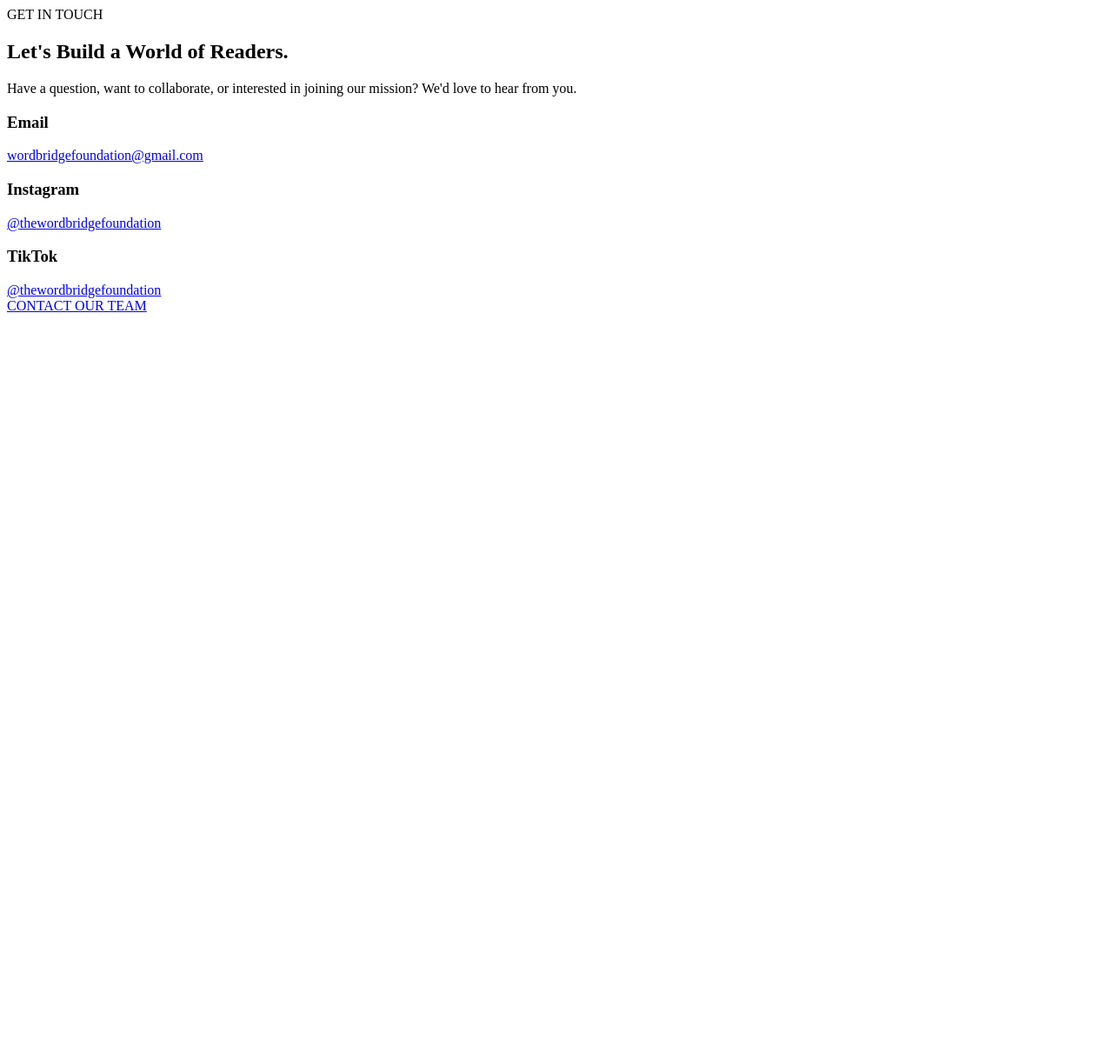
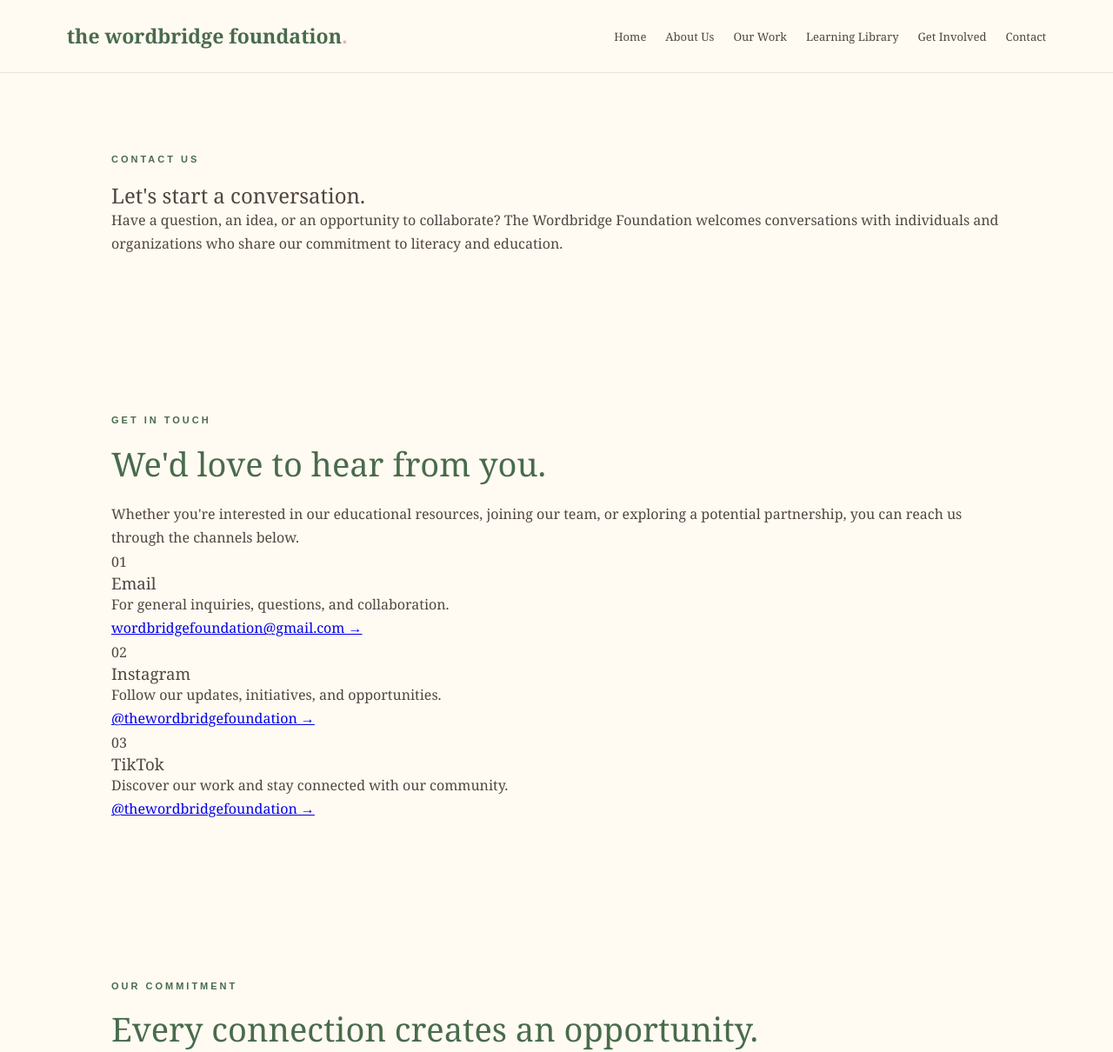
Before and after one commit to wordbridgefoundation-bot/wordbridge-foundation, a plain HTML site: page contact.html in a window 1280 px wide. Shown: the top 1210 px of the page at 87% size. Before the commit the page ends 800 px from the top, so only its background shows below. Drawn offline with Linux system fonts and the light colour scheme.

Commit message:
Update contact.html

```diff
--- a/contact.html
+++ b/contact.html
@@ -1,43 +1,146 @@
 
-<section class="contact-section" id="contact">
-  <div class="contact-container">
-    <p class="section-label">GET IN TOUCH</p>
+<!DOCTYPE html>
+<html lang="en">
+<head>
+    <meta charset="UTF-8">
+    <meta name="viewport" content="width=device-width, initial-scale=1.0">
 
-    <h2>Let's Build a World of Readers.</h2>
+    <title>Contact | The Wordbridge Foundation</title>
 
-    <p>
-      Have a question, want to collaborate, or interested
-      in joining our mission? We'd love to hear from you.
-    </p>
+    <meta name="description" content="Get in touch with The Wordbridge Foundation about educational initiatives, partnerships, and opportunities to collaborate.">
 
-    <div class="contact-details">
-      <div>
-        <h3>Email</h3>
-        <a href="mailto:wordbridgefoundation@gmail.com">
-          wordbridgefoundation@gmail.com
+    <link rel="stylesheet" href="css/style.css">
+</head>
+
+<body>
+
+<header>
+    <nav class="navbar">
+        <a href="index.html" class="logo">
+            the wordbridge foundation<span>.</span>
         </a>
-      </div>
 
-      <div>
-        <h3>Instagram</h3>
-        <a href="https://instagram.com/thewordbridgefoundation"
-           target="_blank">
-          @thewordbridgefoundation
+        <div class="nav-links">
+            <a href="index.html">Home</a>
+            <a href="about.html">About Us</a>
+            <a href="work.html">Our Work</a>
+            <a href="library.html">Learning Library</a>
+            <a href="get-involved.html">Get Involved</a>
+            <a href="contact.html">Contact</a>
+        </div>
+    </nav>
+</header>
+
+<main>
+
+    <section class="contact-hero">
+        <p class="eyebrow">CONTACT US</p>
+
+        <h1>Let's start a conversation.</h1>
+
+        <p>
+            Have a question, an idea, or an opportunity to collaborate?
+            The Wordbridge Foundation welcomes conversations with
+            individuals and organizations who share our commitment
+            to literacy and education.
+        </p>
+    </section>
+
+    <section class="contact-section">
+
+        <div class="contact-intro">
+            <p class="eyebrow">GET IN TOUCH</p>
+
+            <h2>We'd love to hear from you.</h2>
+
+            <p>
+                Whether you're interested in our educational resources,
+                joining our team, or exploring a potential partnership,
+                you can reach us through the channels below.
+            </p>
+        </div>
+
+        <div class="contact-grid">
+
+            <article class="contact-card">
+                <span>01</span>
+                <h3>Email</h3>
+                <p>
+                    For general inquiries, questions, and collaboration.
+                </p>
+                <a href="mailto:wordbridgefoundation@gmail.com">
+                    wordbridgefoundation@gmail.com →
+                </a>
+            </article>
+
+            <article class="contact-card">
+                <span>02</span>
+                <h3>Instagram</h3>
+                <p>
+                    Follow our updates, initiatives, and opportunities.
+                </p>
+                <a href="https://instagram.com/thewordbridgefoundation"
+                   target="_blank" rel="noopener noreferrer">
+                    @thewordbridgefoundation →
+                </a>
+            </article>
+
+            <article class="contact-card">
+                <span>03</span>
+                <h3>TikTok</h3>
+                <p>
+                    Discover our work and stay connected with our community.
+                </p>
+                <a href="https://www.tiktok.com/@thewordbridgefoundation"
+                   target="_blank" rel="noopener noreferrer">
+                    @thewordbridgefoundation →
+                </a>
+            </article>
+
+        </div>
+
+    </section>
+
+    <section class="contact-note">
+        <p class="eyebrow">OUR COMMITMENT</p>
+
+        <h2>Every connection creates an opportunity.</h2>
+
+        <p>
+            We believe meaningful educational change happens
+            through communication, collaboration, and shared purpose.
+            Thank you for taking an interest in our work.
+        </p>
+
+        <a href="mailto:wordbridgefoundation@gmail.com" class="button">
+            SEND US AN EMAIL
         </a>
-      </div>
+    </section>
 
-      <div>
-        <h3>TikTok</h3>
-        <a href="https://www.tiktok.com/@thewordbridgefoundation"
-           target="_blank">
-          @thewordbridgefoundation
-        </a>
-      </div>
+</main>
+
+<footer>
+    <h2>The Wordbridge Foundation</h2>
+
+    <p>Building bridges through literacy and education.</p>
+
+    <div class="footer-links">
+        <a href="index.html">Home</a>
+        <a href="about.html">About</a>
+        <a href="work.html">Our Work</a>
+        <a href="library.html">Learning Library</a>
+        <a href="get-involved.html">Get Involved</a>
+        <a href="contact.html">Contact</a>
     </div>
 
-    <a class="contact-button"
-       href="mailto:wordbridgefoundation@gmail.com">
-      CONTACT OUR TEAM
-    </a>
-  </div>
-</section>
+    <div class="footer-contact">
+        <a href="mailto:wordbridgefoundation@gmail.com">
+            wordbridgefoundation@gmail.com
+        </a>
+    </div>
+
+    <p>© 2026 The Wordbridge Foundation. All rights reserved.</p>
+</footer>
+
+</body>
+</html>
```
